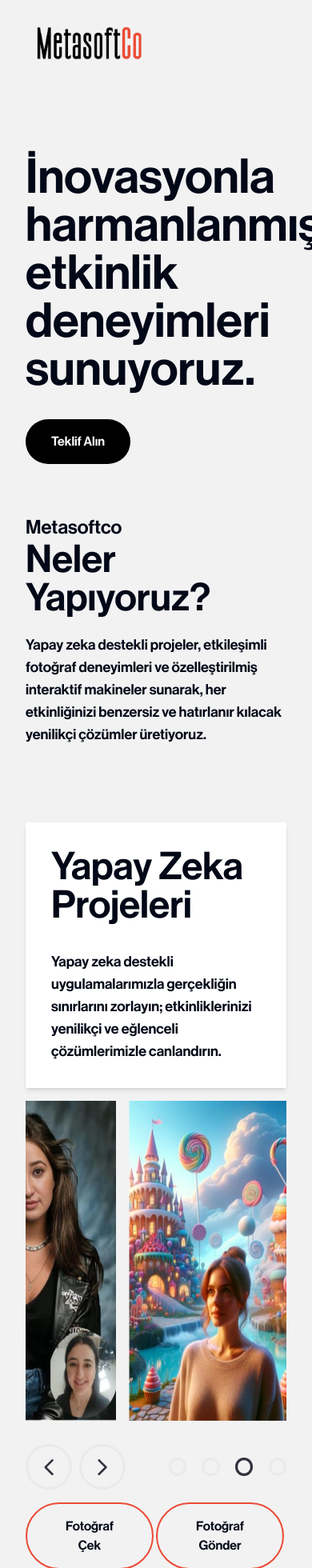
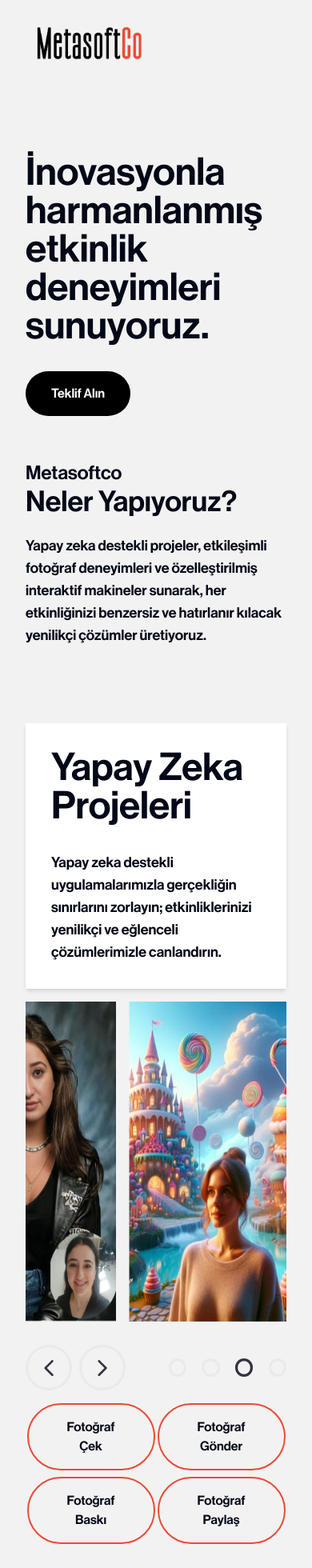
Before and after one commit to selcukguler0/metasoftco-website, a Next.js app: page / in a window 390 px wide. Shown: the top 1960 px of the page at 80% size. Built offline with nearby package versions, Linux system fonts and the light colour scheme.

Commit message:
Update font sizes and alignment in page and footer components

```diff
--- a/app/page.tsx
+++ b/app/page.tsx
@@ -25,7 +25,7 @@ export default function Home() {
       <main className="container mt-48">
         <div className="mb-12 md:mb-0 md:min-h-[60vh]">
           <div className="mt-12 md:ml-56 max-w-[800px]">
-            <h2 className="text-6xl sm:text-5xl md:text-7xl font-black">
+            <h2 className="text-5xl md:text-7xl font-black">
               İnovasyonla harmanlanmış etkinlik deneyimleri sunuyoruz.
             </h2>
             <TeklifAl />
@@ -33,7 +33,7 @@ export default function Home() {
         </div>
 
         <div className="flex flex-col md:flex-row gap-5 md:gap-12 mb-7 md:items-end">
-          <h2 className="text-5xl font-semibold md:flex-shrink-0">
+          <h2 className="text-4xl md:text-5xl font-semibold md:flex-shrink-0">
             <span className="text-2xl">Metasoftco</span> <br />
             Neler Yapıyoruz?
           </h2>
--- a/components/Footer.tsx
+++ b/components/Footer.tsx
@@ -7,10 +7,10 @@ export default function Footer() {
                 <div className='text-center space-y-3'>
                     <p className='text-xl'>Bir proje fikriniz mi var?</p>
                     <h3 className='text-metasoftco-red text-5xl'>İletişime geçin</h3>
-                    <p className='text-xl'><a href='mailto:info@metasoftco.com' className='text-metasoftco-red'>info@metasoftco.com</a>{" "} adresine mail atın veya aşağıdaki formu doldurun.</p>
-                    <p className='text-lg'>Daha hızlı yardımamı ihtiyacınız var? Bizi arayın {" "}<a href='tel:+905342334051' className='text-metasoftco-red'>+90 534 233 40 51</a></p>
+                    <p className='text-lg md:text-xl'><a href='mailto:info@metasoftco.com' className='text-metasoftco-red'>info@metasoftco.com</a>{" "} adresine mail atın veya aşağıdaki formu doldurun.</p>
+                    <p className='text-md md:text-lg'>Daha hızlı yardımamı ihtiyacınız var? Bizi arayın {" "}<a href='tel:+905342334051' className='text-metasoftco-red'>+90 534 233 40 51</a></p>
                 </div>
-                <form action="" className='max-w-[700px] mx-auto mt-16'>
+                <form action="" className='w-full md:w-[700px] mx-auto mt-16'>
                     <div className='space-y-1'>
                         <label htmlFor="name">İsminiz*</label>
                         <input type="text" id="name" className='w-full border-2 bg-metasoftco-bg/80 border-gray-300 p-3' />
@@ -27,7 +27,7 @@ export default function Footer() {
                         <button className='rounded-full bg-metasoftco-red text-white mt-4 px-8 py-3 font-bold transition-all delay-100 hover:scale-110'>Gönder</button>
                     </div>
                 </form>
-                <div className='container flex justify-between'>
+                <div className='flex justify-between'>
                     <div></div>
                     <div className='grid grid-cols-4'>
 
--- a/components/Home/Aktivite.tsx
+++ b/components/Home/Aktivite.tsx
@@ -21,7 +21,7 @@ export default function Aktivite({ title, subtitle, slides, links }: AktivitePro
                 </div>
                 <EmblaCarousel slides={slides} />
             </div>
-            <div className="mx-auto mt-4 grid grid-cols-2 md:grid-cols-4 md:max-w-[60%]">
+            <div className="mx-auto mt-4 grid grid-cols-2 gap-y-2 md:grid-cols-4 md:max-w-[60%] place-items-center">
                 {links.map((link, index) => (
                     <Link key={index} className="rounded-full border-metasoftco-red border-2 max-w-40 text-center px-9 py-4 hover:bg-metasoftco-red hover:text-white transition-all delay-100" href="/">
                         {link}
```
